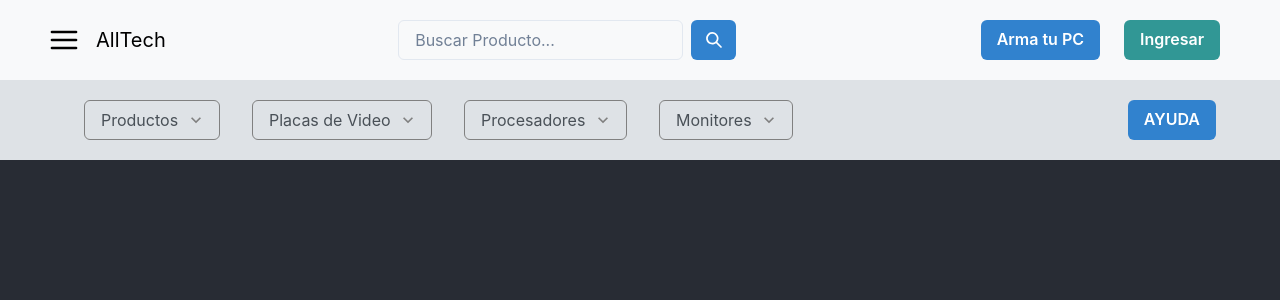
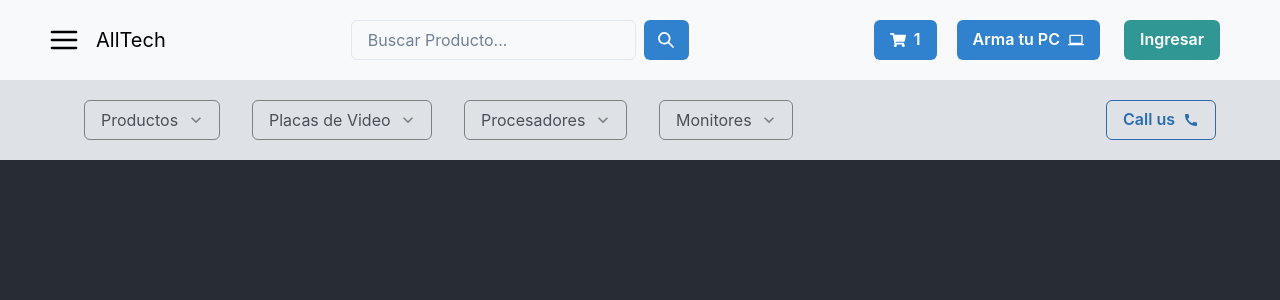
Before and after one commit to zodieth/CLIENT, a React (Create React App) app: page / in a window 1280 px wide. Shown: the top 300 px of the page. Built offline with nearby package versions, Linux system fonts and the light colour scheme.

Commit message:
navBar style + react-icons dependencies

```diff
--- a/package.json
+++ b/package.json
@@ -19,6 +19,7 @@
     "graphql": "^16.6.0",
     "react": "^18.2.0",
     "react-dom": "^18.2.0",
+    "react-icons": "^4.7.1",
     "react-redux": "^8.0.5",
     "react-router-dom": "^6.6.2",
     "react-scripts": "5.0.1",
--- a/src/components/NavBar/NavBar.tsx
+++ b/src/components/NavBar/NavBar.tsx
@@ -1,10 +1,15 @@
-import React from "react";
+import React, { useState } from "react";
 import style from "./navBar.module.css";
 import { Button } from "@chakra-ui/react";
 import SearchBar from "../SearchBar/SearchBar";
 import { HamburgerIcon } from "@chakra-ui/icons";
+import { FaShoppingCart } from "react-icons/fa";
+import { MdComputer } from "react-icons/md";
+import { Link } from "react-router-dom";
 
 function NavBar() {
+  const [cartItems, setCartItems] = useState(1);
+
   return (
     <div className={style.navBar}>
       <div className={style.logo}>
@@ -14,16 +19,36 @@ function NavBar() {
       <div>
         <SearchBar />
       </div>
-      {/* --------------buttons */}
       <div className={style.buttons}>
-        <Button className={style.button} colorScheme="blue" variant="solid">
+        <Link to="/cart" className={style.cartI}>
+          {/* <Icon
+            className={style.cart}
+            as={FaShoppingCart}
+            color="black"
+            boxSize={8}
+          /> */}
+          <Button
+            leftIcon={<FaShoppingCart />}
+            className={style.items}
+            colorScheme="blue"
+            variant="solid"
+          >
+            {cartItems}
+          </Button>
+        </Link>
+
+        <Button
+          rightIcon={<MdComputer />}
+          className={style.button}
+          colorScheme="blue"
+          variant="solid"
+        >
           Arma tu PC
         </Button>
         <Button className={style.button} colorScheme="teal" variant="solid">
           Ingresar
         </Button>
       </div>
-      {/* --------------buttons */}
     </div>
   );
 }
--- a/src/components/NavBar/SubNav.jsx
+++ b/src/components/NavBar/SubNav.tsx
@@ -1,6 +1,7 @@
 import React from "react";
 import { Select, Button } from "@chakra-ui/react";
 import style from "./navBar.module.css";
+import { MdCall } from "react-icons/md";
 
 function SubNav() {
   return (
@@ -57,7 +58,9 @@ function SubNav() {
         </div>
       </div>
       <div className={style.ayuda}>
-        <Button colorScheme="blue">AYUDA</Button>
+        <Button rightIcon={<MdCall />} colorScheme="blue" variant="outline">
+          Call us
+        </Button>
       </div>
     </div>
   );
--- a/src/components/NavBar/navBar.module.css
+++ b/src/components/NavBar/navBar.module.css
@@ -5,6 +5,9 @@
   display: flex;
   align-items: center;
   justify-content: space-between;
+}
+a {
+  margin: 0 auto;
 }
 
 .subNav {
@@ -59,4 +62,21 @@
 
 .buttons {
   margin-right: 3rem;
+  display: flex;
+  justify-content: center;
+  align-items: center;
 }
+
+.cart {
+  margin-right: 1rem;
+  cursor: pointer;
+}
+.cartI {
+  display: flex;
+  flex-direction: row;
+}
+
+.items {
+  color: black;
+  margin-right: 0.5rem;
+}
```
Also changed, not shown: 1 other file (tests, documents, lock files or other folders).
